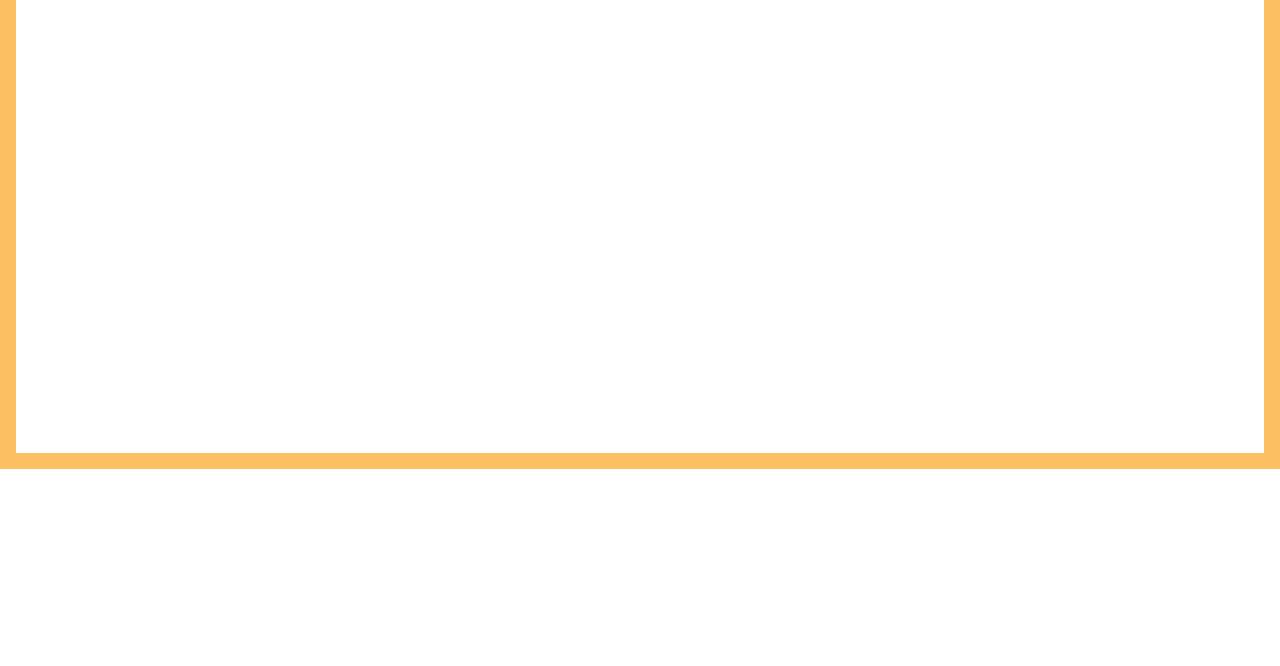
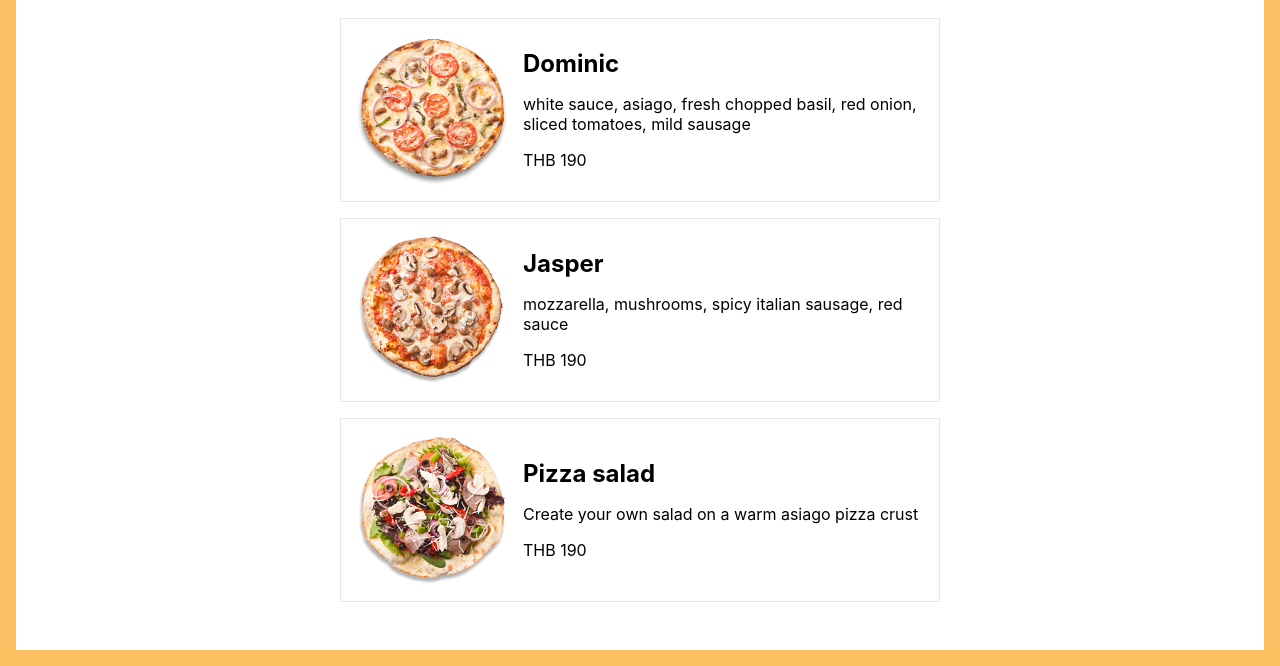
Before and after one commit to wannowo/pizza-112, a plain HTML site: page index.html in a window 1280 px wide. Shown: the part 331-997 px from the top of the page. Before the commit the page ends 800 px from the top, so only its background shows below. Drawn offline with Linux system fonts and the light colour scheme.

Commit message:
Add menu section

```diff
--- a/index.html
+++ b/index.html
@@ -13,5 +13,32 @@
 		<h2>Fast, free pizza delivered to your doors!</h2>
 	</section>
 	<hr>
+	<section class="menu">
+		<h1>Menus</h1>
+		<div class="menu-item">
+			<img src="./img/pz-1-dominic.png" alt="Dominic">
+			<div class="details">
+				<h2>Dominic</h2>
+				<p>white sauce, asiago, fresh chopped basil, red onion, sliced tomatoes, mild sausage</p>
+				<span class="price">THB 190</span>
+			</div>
+		</div>
+		<div class="menu-item">
+			<img src="./img/pz-2-jasper.png" alt="Dominic">
+			<div class="details">
+				<h2>Jasper</h2>
+				<p>mozzarella, mushrooms, spicy italian sausage, red sauce</p>
+				<span class="price">THB 190</span>
+			</div>
+		</div>
+		<div class="menu-item">
+			<img src="./img/pz-3-pizza_salad.png" alt="Dominic">
+			<div class="details">
+				<h2>Pizza salad</h2>
+				<p>Create your own salad on a warm asiago pizza crust</p>
+				<span class="price">THB 190</span>
+			</div>
+		</div>
+	</section>
 </body>
 </html>
--- a/style.css
+++ b/style.css
@@ -42,3 +42,40 @@ section.hero h2 {
 	margin-top: 0.3em;
 	margin-bottom: 0;
 }
+
+/* Menu section */
+
+section.menu {
+	max-width: 600px;
+	margin-left: auto;
+	margin-right: auto;
+	padding-bottom: 3em;
+}
+section.menu h1 {
+	text-align: center;
+	font-size: 2.5em;
+}
+section.menu .menu-item {
+	display: flex;
+	align-items: center;
+	padding: 0.5em;
+	margin-bottom: 1em;
+	border: 1px solid #e6e6e6;
+}
+section.menu .menu-item:last-child {
+	margin-bottom: 0;
+}
+section.menu .menu-item img {
+	display: block;
+	padding: 0.5em;
+	width: 150px;
+	height: 150px;
+}
+section.menu .menu-item .details {
+	flex: 1;
+	padding: 0.5em;
+}
+section.menu .menu-item .details h2 {
+	margin-top: 0;
+	margin-bottom: 0;
+}
```
Also changed, not shown: img/pz-1-dominic.png (added), img/pz-2-jasper.png (added), img/pz-3-pizza_salad.png (added).
